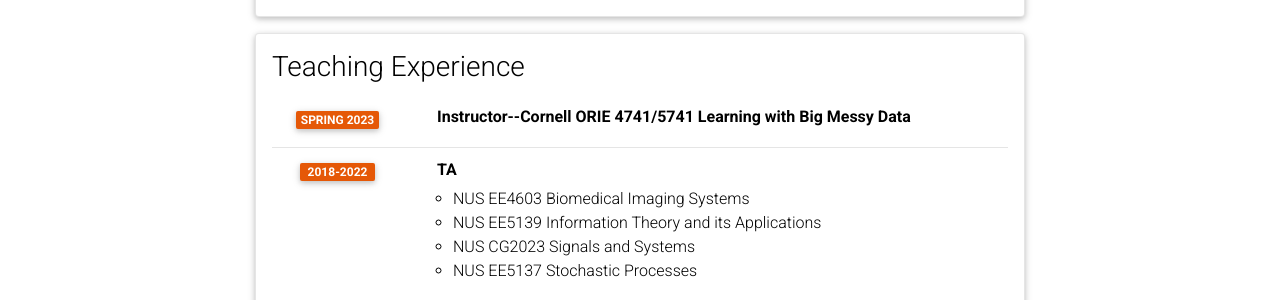
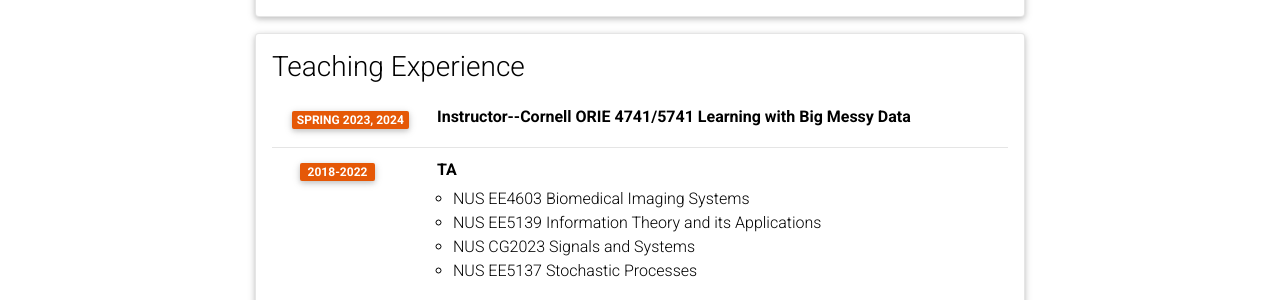
Before and after one commit to haiyun-he/haiyun-he.github.io, a Jekyll site: the page built from _pages/cv.md, in a window 1280 px wide and 900 px high, scrolled down 862 px. Shown: the part 335-635 px from the top of the window. Built offline with Jekyll 4.4.1, drawn with Linux system fonts in a browser that asks for light colours; comment, search, counter and statistics services are not loaded; a style sheet for code colours, icons or effects is not loaded.

Commit message:
Update cv.yml

```diff
--- a/_data/cv.yml
+++ b/_data/cv.yml
@@ -55,7 +55,7 @@
   contents:
     - title: Instructor--Cornell ORIE 4741/5741 Learning with Big Messy Data
       institution:
-      year: Spring 2023
+      year: Spring 2023, 2024
     - title: TA
       institution:
       year: 2018-2022
```
